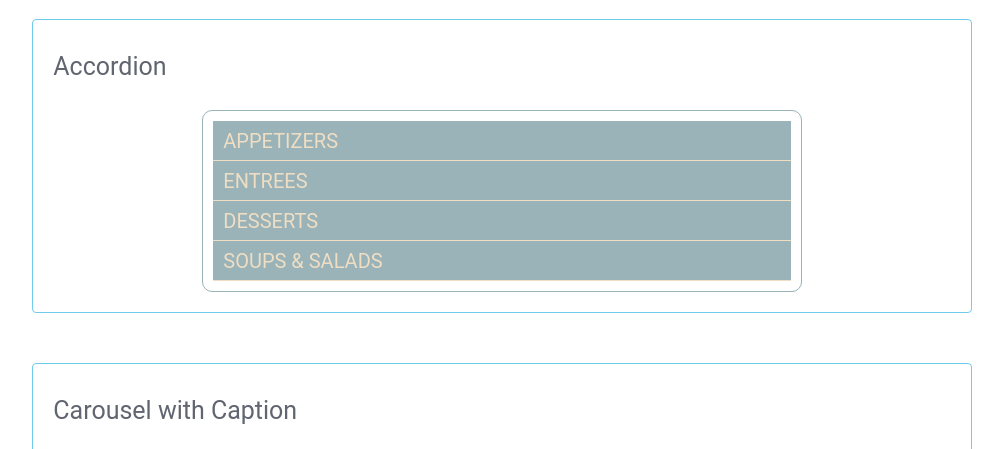
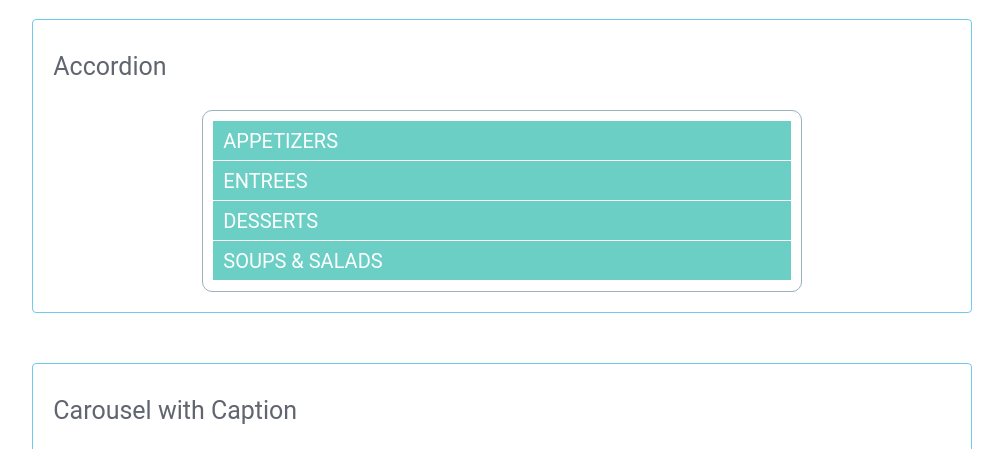
Before and after one commit to hiepvo/components, a plain HTML site: page index.html in a window 1280 px wide. Shown: the part 3180-3629 px from the top of the page, without its empty margins (211-1214 px from the left). Drawn offline with Linux system fonts and the light colour scheme.

Commit message:
change color for accordion

```diff
--- a/stylesheets/components/_accordion.scss
+++ b/stylesheets/components/_accordion.scss
@@ -24,7 +24,7 @@
 }
 
 .accordion label:hover {
-  color: #C1DAD6;
+  color: $elegant-color;
 }
 
 .accordion label {
@@ -34,19 +34,22 @@
   vertical-align: middle;
   display: block;
   cursor: pointer;
-  color: #E8D0A9;
-  background-color: #6D929B;
+  color: #FFFFFF;
+  background-color: #2BBBAD;
   font-size: 2rem;
-  -moz-box-shadow: inset 0 -1px #E8D0A9;
-  -webkit-box-shadow: inset 0 -1px #E8D0A9;
-  box-shadow: inset 0 -1px #E8D0A9;
+  -moz-box-shadow: inset 0 -1px #FFFFFF;
+  -webkit-box-shadow: inset 0 -1px #FFFFFF;
+  box-shadow: inset 0 -1px #FFFFFF;
   text-transform: uppercase;
+  -webkit-transition: color 0.5s;
+  -moz-transition: color 0.5s;
+  transition: color 0.5s;
 }
 
 .accordion__content {
   font-size: 1.4rem;
   background: #F5FAFA;
-  color: #6D929B;
+  color: $elegant-color;
   max-height: 0;
   padding: 0 2rem;
   overflow: hidden;
@@ -55,15 +58,18 @@
   transition: max-height 1s;
 }
 
+.accordion [type="checkbox"]:checked ~ label {
+  color: $elegant-color;
+}
 .accordion [type="checkbox"]:checked ~ label ~ .accordion__content {
   max-height: 30rem;
 }
 
 .accordion__content h3 {
-  font-size: 2rem;
+  font-size: 1.8rem;
   padding-left: 0;
-  font-weight: 400;
-  color: #ACD1E9;
+  font-weight: 600;
+  color: $elegant-color;
 }
 
 .accordion__content h4 {
```
Also changed, not shown: stylesheets/main.css.
